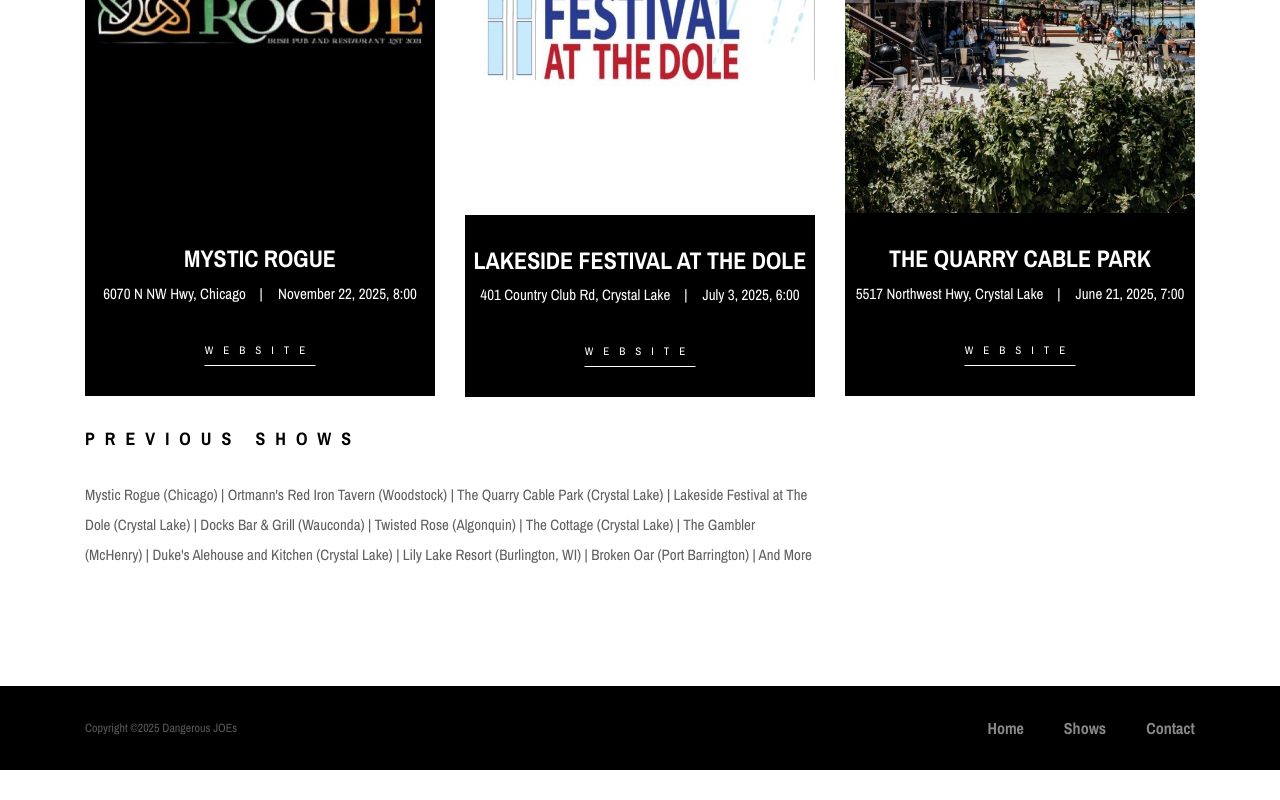
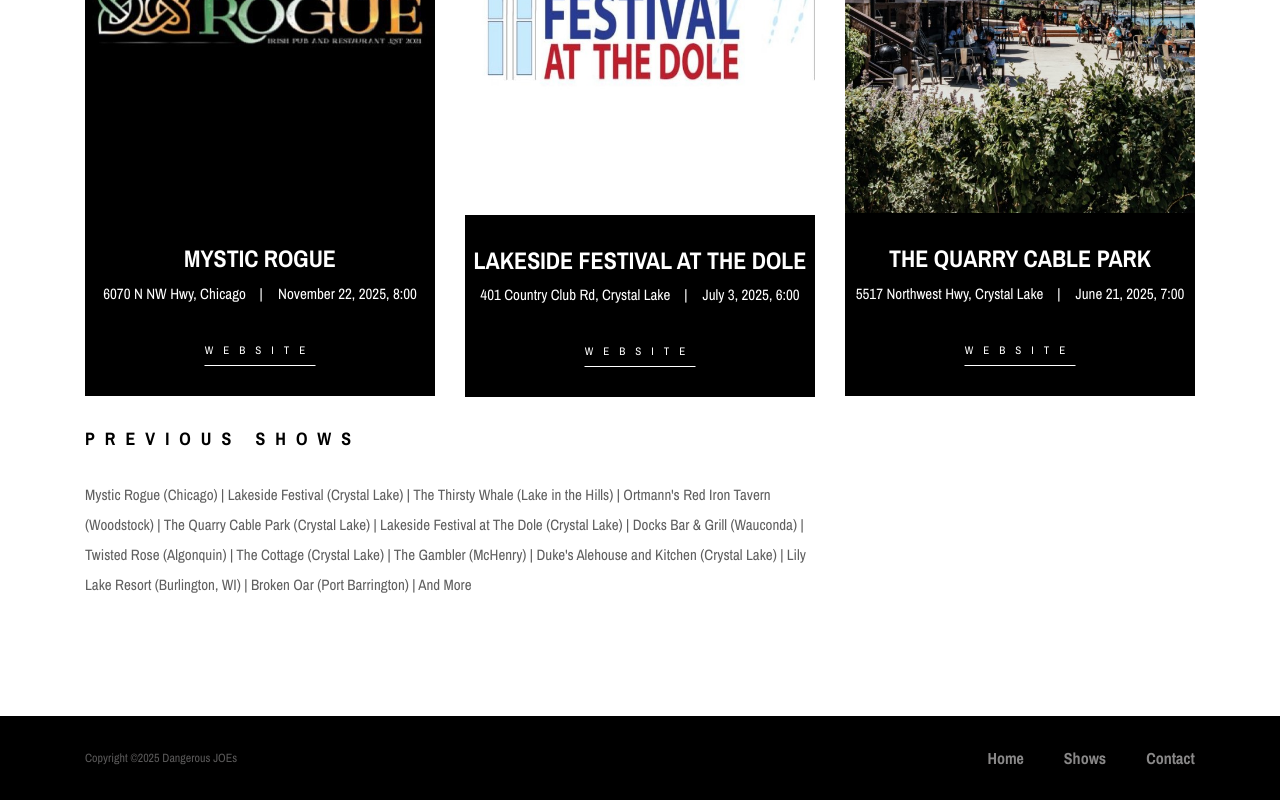
Before and after one commit to paulklein22/dangerousjoes, a plain HTML site: page shows.html in a window 1280 px wide. Shown: the part 708-1508 px from the top of the page. Before the commit the page ends 1478 px from the top, so only its background shows below. Drawn offline with nearby package versions, Linux system fonts and the light colour scheme.

Commit message:
Updated shows

```diff
--- a/shows.html
+++ b/shows.html
@@ -163,7 +163,7 @@
                                 <div class="section-heading black text-left mb-30">
                                     <h2>Previous Shows</h2>
                                 </div>
-                                <p>Mystic Rogue (Chicago) | Ortmann's Red Iron Tavern (Woodstock) | The Quarry Cable Park (Crystal Lake) | Lakeside Festival at The Dole (Crystal Lake) | Docks Bar & Grill (Wauconda) | Twisted Rose (Algonquin) | The Cottage (Crystal Lake) | The Gambler (McHenry) | Duke's Alehouse and Kitchen (Crystal Lake) | Lily Lake Resort (Burlington, WI) | Broken Oar (Port Barrington) | And More </p>
+                                <p>Mystic Rogue (Chicago) | Lakeside Festival (Crystal Lake) | The Thirsty Whale (Lake in the Hills) | Ortmann's Red Iron Tavern (Woodstock) | The Quarry Cable Park (Crystal Lake) | Lakeside Festival at The Dole (Crystal Lake) | Docks Bar & Grill (Wauconda) | Twisted Rose (Algonquin) | The Cottage (Crystal Lake) | The Gambler (McHenry) | Duke's Alehouse and Kitchen (Crystal Lake) | Lily Lake Resort (Burlington, WI) | Broken Oar (Port Barrington) | And More </p>
                             </div>
                         </div>
                     </div>
```
